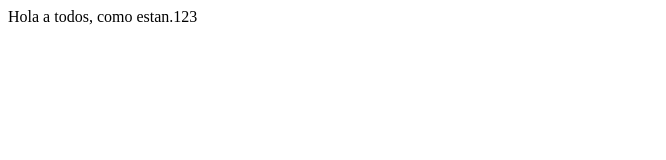
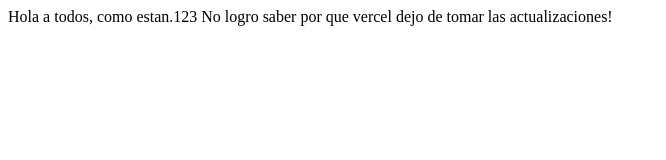
Before and after one commit to Gonzalo19762018/curso-primera, a plain HTML site: page index.html in a window 1280 px wide. Shown: the whole page, without its empty margins (0-666 px from the left). Drawn offline with Linux system fonts and the light colour scheme.

Commit message:
Vercel Inconvenientes

```diff
--- a/index.html
+++ b/index.html
@@ -7,5 +7,6 @@
 </head>
 <body>
 Hola a todos, como estan.123
+No logro saber por que vercel dejo de tomar las actualizaciones!
 </body>
 </html>
```
